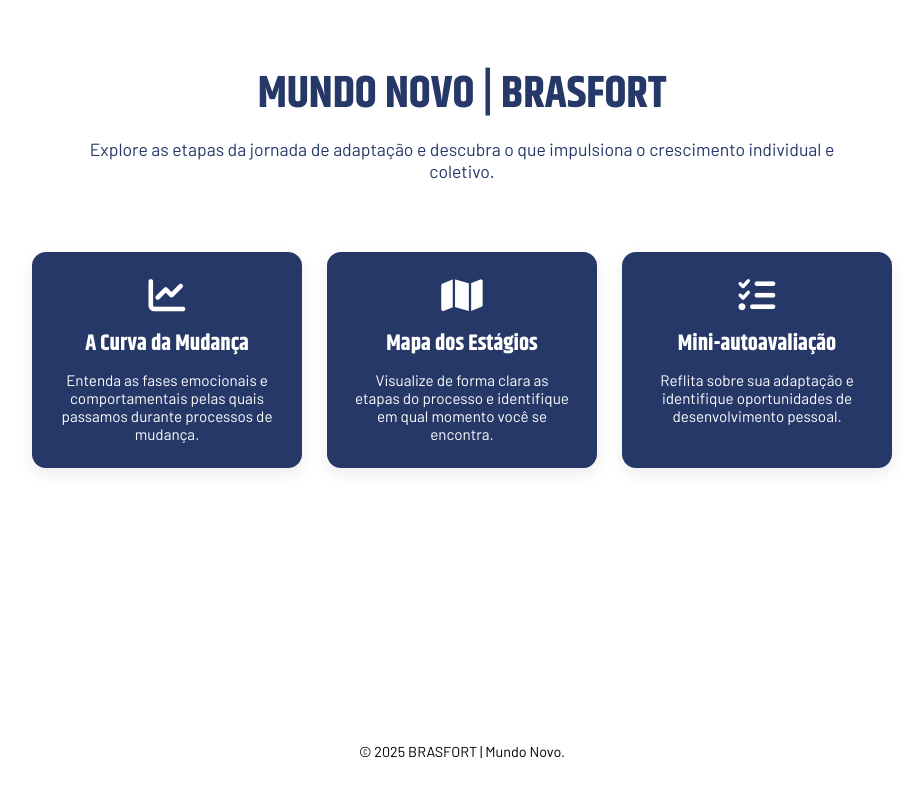
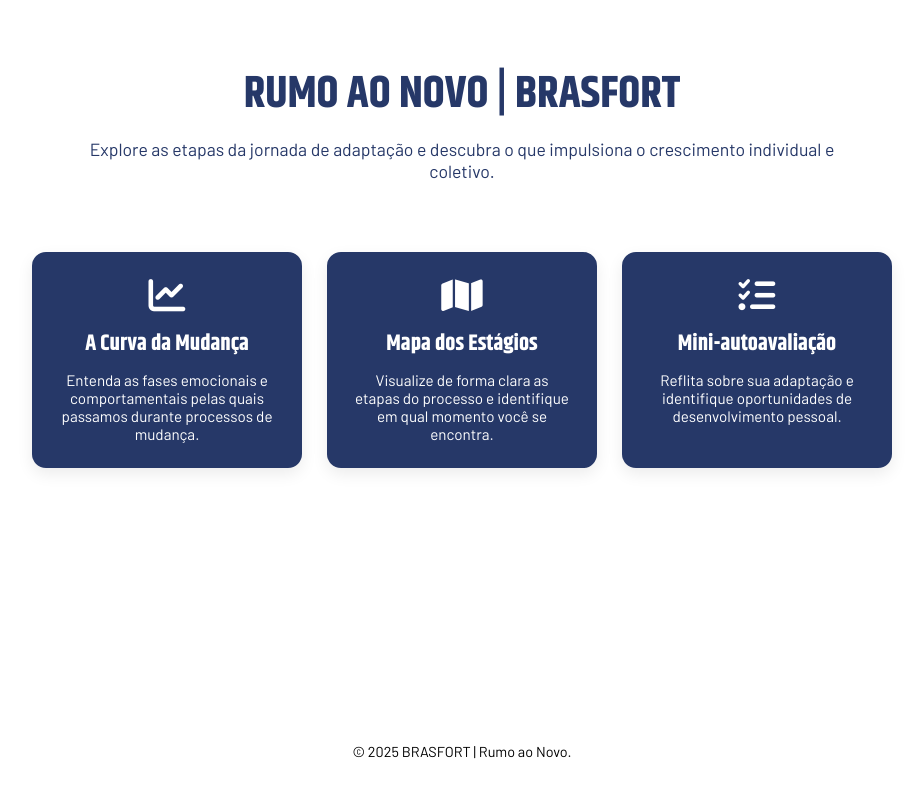
Before and after one commit to acessopublico/novo-mundo, a plain HTML site: page index.html in a window 1280 px wide. Shown: the whole page, without its empty margins (178-1101 px from the left). Drawn offline with Linux system fonts and the light colour scheme.

Commit message:
Update index.html

```diff
--- a/index.html
+++ b/index.html
@@ -127,7 +127,7 @@
 
 <main>
   <header>
-    <h1>MUNDO NOVO | BRASFORT</h1>
+    <h1>RUMO AO NOVO | BRASFORT</h1>
     <p>Explore as etapas da jornada de adaptação e descubra o que impulsiona o crescimento individual e coletivo.</p>
   </header>
 
@@ -156,7 +156,7 @@
 </main>
 
 <footer>
-  <p>© 2025 BRASFORT | Mundo Novo.</p>
+  <p>© 2025 BRASFORT | Rumo ao Novo.</p>
 </footer>
 
 </body>
```
